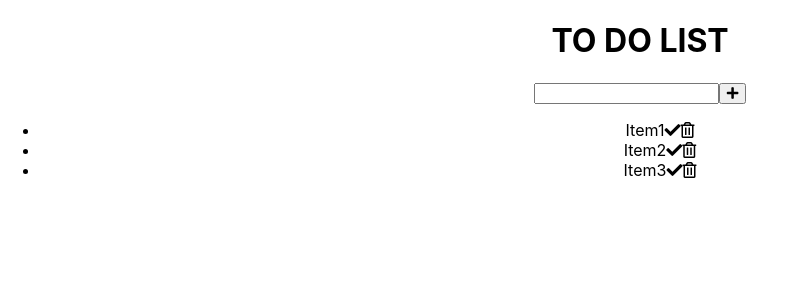
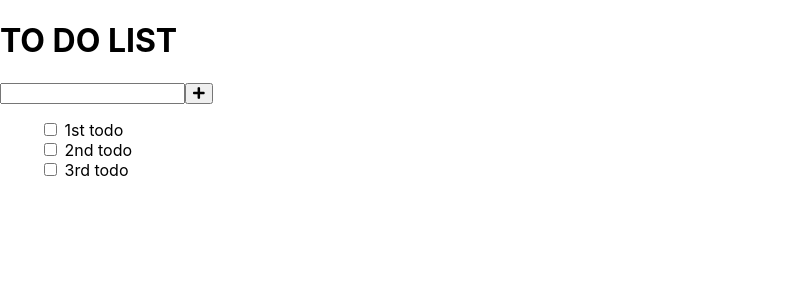
Before and after one commit to chevtong/intro-react, a React (Create React App) app: page / in a window 1280 px wide. Shown: the top 300 px of the page, without its empty margins (0-809 px from the left). Built offline with nearby package versions, Linux system fonts and the light colour scheme.

Commit message:
Add template array for todo list and map with <li>

```diff
--- a/src/App.css
+++ b/src/App.css
@@ -1,38 +1,3 @@
-.App {
-  text-align: center;
+ul{
+    list-style-type: none;
 }
-
-.App-logo {
-  height: 40vmin;
-  pointer-events: none;
-}
-
-@media (prefers-reduced-motion: no-preference) {
-  .App-logo {
-    animation: App-logo-spin infinite 20s linear;
-  }
-}
-
-.App-header {
-  background-color: #282c34;
-  min-height: 100vh;
-  display: flex;
-  flex-direction: column;
-  align-items: center;
-  justify-content: center;
-  font-size: calc(10px + 2vmin);
-  color: white;
-}
-
-.App-link {
-  color: #61dafb;
-}
-
-@keyframes App-logo-spin {
-  from {
-    transform: rotate(0deg);
-  }
-  to {
-    transform: rotate(360deg);
-  }
-}
--- a/src/components/Form.js
+++ b/src/components/Form.js
@@ -5,7 +5,7 @@ const Form = () => {
         <div className="form">
             <input type="text" name="" id="" />
 
-       <button type="submit"><i class="fas fa-plus"></i></button>
+       <button type="submit"><i className="fas fa-plus"></i></button>
         </div>
     )
 }
--- a/src/components/List.js
+++ b/src/components/List.js
@@ -1,27 +1,29 @@
-import React from "react";
+import React, {useState} from 'react';
 
-const List = () => {
+function List() {
+
+  const initalTodos = [
+    {id: 1, name: '1st todo', complete: false},
+    {id: 2, name: '2nd todo', complete: false},
+    {id: 3, name: '3rd todo', complete: false},
+  ];
+
+  const [todos, setTodos] = useState(initalTodos);
+
+
+
   return (
-    <div className="list">
-      <ul>
-        <li>
-          Item1
-          <i class="fas fa-check"></i>
-          <i class="far fa-trash-alt"></i>
+
+    <ul>
+      {todos.map((todo)=>(
+
+        //have to put an id/index for the items in react
+        <li key={todo.id}>
+          <input type="checkbox" /> {todo.name}
         </li>
-        <li>
-          Item2
-          <i class="fas fa-check"></i>
-          <i class="far fa-trash-alt"></i>
-        </li>
-        <li>
-          Item3
-          <i class="fas fa-check"></i>
-          <i class="far fa-trash-alt"></i>
-        </li>
-      </ul>
-    </div>
-  );
-};
+      ))}
+    </ul>
+  )
+}
 
-export default List;
+export default List
```
Also changed, not shown: src/components/Item.js (added, +13 -0 lines).
